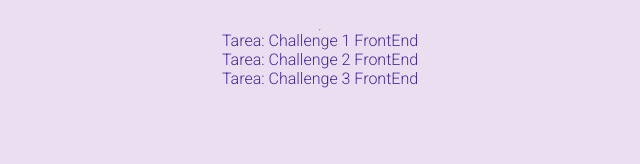
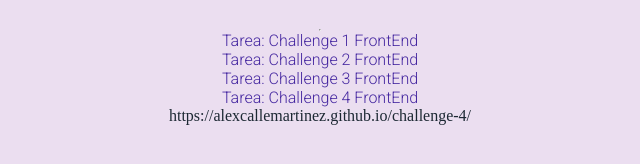
Before and after one commit to alexcallemartinez/alexcallemartinez.github.io, a plain HTML site: page index.html in a window 1280 px wide. Shown: the part 120-284 px from the top of the page, without its empty margins (320-960 px from the left). Drawn offline with Linux system fonts and the light colour scheme.

Commit message:
chalenge4

```diff
--- a/index.html
+++ b/index.html
@@ -25,7 +25,12 @@
         <li class="tareas__tareas">
             <a target="_blank" class="tareas__link" href="https://alexcallemartinez.github.io/challenge-3/index.html">Tarea: Challenge 3 FrontEnd</a>
         </li>
+        <li class="tareas__tareas">
+            <a target="_blank" class="tareas__link" href="https://alexcallemartinez.github.io/challenge-3/index.html">Tarea: Challenge 4 FrontEnd</a>
+        </li>
     </ul>
+
+    https://alexcallemartinez.github.io/challenge-4/
 
 
 </body>
```
